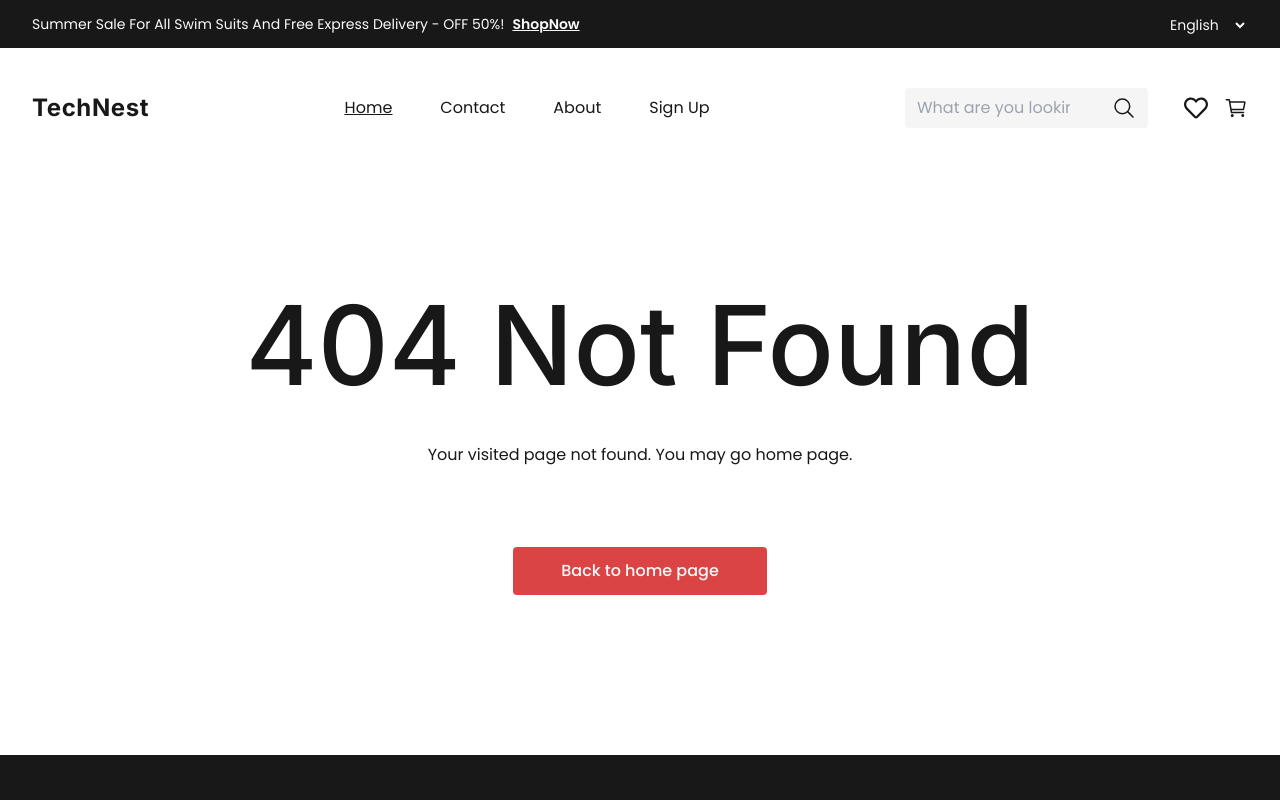
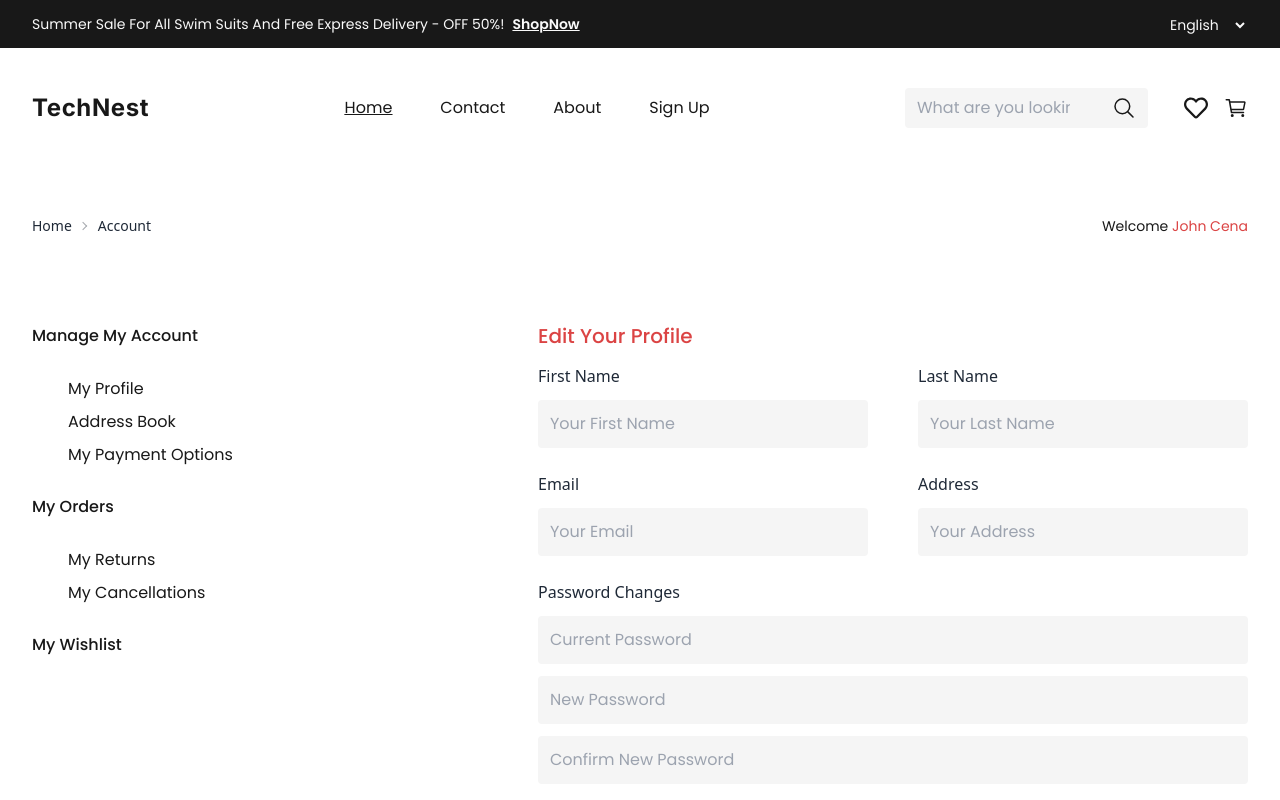
Before and after one commit to km-saifullah/tech-nest, a Next.js app in the folder client/: page /account in a window 1280 px wide. Before the commit this address had no page. Shown: the top 800 px of the page. Built offline with nearby package versions, Linux system fonts and the light colour scheme.

Commit message:
my account page design done

```diff
--- a/client/package.json
+++ b/client/package.json
@@ -15,6 +15,7 @@
     "react-icons": "^5.3.0"
   },
   "devDependencies": {
+    "daisyui": "^4.12.10",
     "eslint": "^8",
     "eslint-config-next": "14.2.5",
     "postcss": "^8",
--- /dev/null
+++ b/client/src/app/account/page.jsx
@@ -0,0 +1,164 @@
+import Link from "next/link";
+import React from "react";
+
+const Account = () => {
+  return (
+    <section className="pt-20 pb-28">
+      <div className="container">
+        <div className="flex items-center justify-between pb-20">
+          <div className="breadcrumbs text-sm">
+            <ul>
+              <li>
+                <Link href={"/"}>Home</Link>
+              </li>
+              <li>
+                <Link className="" href={"/account"}>
+                  Account
+                </Link>
+              </li>
+            </ul>
+          </div>
+          <div>
+            <p className="text-primary text-sm font-poppins font-normal leading-5">
+              Welcome{" "}
+              <span className="text-secondary text-sm font-poppins font-normal leading-5">
+                John Cena
+              </span>
+            </p>
+          </div>
+        </div>
+        <div className="flex items-start justify-between">
+          <div>
+            <h6 className="text-primary text-base font-poppins font-medium leading-6">
+              Manage My Account
+            </h6>
+            <ul className="px-9 py-7 flex items-start start flex-col gap-2">
+              <li>
+                <Link
+                  href={"/account"}
+                  className="text-primary text-base font-normal font-poppins leading-6 hover:text-secondary"
+                >
+                  My Profile
+                </Link>
+              </li>
+              <li>
+                <Link
+                  href={"/address"}
+                  className="text-primary text-base font-normal font-poppins leading-6 hover:text-secondary"
+                >
+                  Address Book
+                </Link>
+              </li>
+              <li>
+                <Link
+                  href={"/payment-option"}
+                  className="text-primary text-base font-normal font-poppins leading-6 hover:text-secondary"
+                >
+                  My Payment Options
+                </Link>
+              </li>
+            </ul>
+            <h6 className="text-primary text-base font-poppins font-medium leading-6">
+              My Orders
+            </h6>
+            <ul className="px-9 py-7 flex items-start start flex-col gap-2">
+              <li>
+                <Link
+                  href={"/address"}
+                  className="text-primary text-base font-normal font-poppins leading-6 hover:text-secondary"
+                >
+                  My Returns
+                </Link>
+              </li>
+              <li>
+                <Link
+                  href={"/payment-option"}
+                  className="text-primary text-base font-normal font-poppins leading-6 hover:text-secondary"
+                >
+                  My Cancellations
+                </Link>
+              </li>
+            </ul>
+            <h6 className="text-primary text-base font-poppins font-medium leading-6">
+              My Wishlist
+            </h6>
+          </div>
+          <div className="">
+            <h4 className="text-secondary text-xl font-poppins font-medium leading-6">
+              Edit Your Profile
+            </h4>
+
+            <form action="" className="py-4">
+              <div className="flex items-center justify-between gap-6">
+                <div className="flex items-start justify-start flex-col space-y-3">
+                  <label htmlFor="name">First Name</label>
+                  <input
+                    type="text"
+                    placeholder="Your First Name"
+                    className="w-[330px] px-3 py-3 rounded bg-inputBg text-text text-base font-poppins font-normal leading-6 outline-none border-none"
+                  />
+                </div>
+                <div className="flex items-start justify-start flex-col space-y-3">
+                  <label htmlFor="name">Last Name</label>
+                  <input
+                    type="text"
+                    placeholder="Your Last Name"
+                    className="w-[330px] px-3 py-3 rounded bg-inputBg text-text text-base font-poppins font-normal leading-6 outline-none border-none"
+                  />
+                </div>
+              </div>
+              <div className="flex items-center justify-between gap-6 pt-6">
+                <div className="flex items-start justify-start flex-col space-y-3">
+                  <label htmlFor="name">Email</label>
+                  <input
+                    type="email"
+                    placeholder="Your Email"
+                    className="w-[330px] px-3 py-3 rounded bg-inputBg text-text text-base font-poppins font-normal leading-6 outline-none border-none"
+                  />
+                </div>
+                <div className="flex items-start justify-start flex-col space-y-3">
+                  <label htmlFor="name">Address</label>
+                  <input
+                    type="text"
+                    placeholder="Your Address"
+                    className="w-[330px] px-3 py-3 rounded bg-inputBg text-text text-base font-poppins font-normal leading-6 outline-none border-none"
+                  />
+                </div>
+              </div>
+              <div className="w-full pt-6 flex items-start justify-start flex-col gap-6">
+                <div className="flex items-start justify-start flex-col space-y-3">
+                  <label htmlFor="name">Password Changes</label>
+                  <input
+                    type="password"
+                    placeholder="Current Password"
+                    className="w-[710px] px-3 py-3 rounded bg-inputBg text-text text-base font-poppins font-normal leading-6 outline-none border-none"
+                  />
+                  <input
+                    type="password"
+                    placeholder="New Password"
+                    className="w-[710px] px-3 py-3 rounded bg-inputBg text-text text-base font-poppins font-normal leading-6 outline-none border-none"
+                  />
+                  <input
+                    type="password"
+                    placeholder="Confirm New Password"
+                    className="w-[710px] px-3 py-3 rounded bg-inputBg text-text text-base font-poppins font-normal leading-6 outline-none border-none"
+                  />
+                </div>
+              </div>
+              <div className="flex items-center justify-end gap-x-4 py-6">
+                <div>
+                  <button>Cancel</button>
+                </div>
+                <div>
+                  <button className="btn">Save Changes</button>
+                </div>
+              </div>
+            </form>
+          </div>
+        </div>
+      </div>
+    </section>
+  );
+};
+
+export default Account;
--- a/client/src/app/layout.jsx
+++ b/client/src/app/layout.jsx
@@ -10,7 +10,7 @@ export const metadata = {
 
 export default function RootLayout({ children }) {
   return (
-    <html lang="en">
+    <html lang="en" data-theme="light">
       <body>
         <Header />
         <Navbar />
--- a/client/src/app/login/page.jsx
+++ b/client/src/app/login/page.jsx
@@ -1,8 +1,34 @@
+"use client";
+import { useState } from "react";
 import Image from "next/image";
 import signup_image from "/public/signup_image.png";
-import Link from "next/link";
 
-const page = () => {
+const Login = () => {
+  const [loginData, setLoginData] = useState({
+    email: "",
+    password: "",
+  });
+
+  const handleLoginData = (e) => {
+    const loginInfo = { ...loginData };
+    loginInfo[e.target.name] = e.target.value;
+    setLoginData(loginInfo);
+  };
+
+  const handleLogin = (e) => {
+    console.log("clicked");
+    console.log(loginData);
+    setLoginData({
+      email: "",
+      password: "",
+    });
+    e.preventDefault();
+  };
+
+  const handleForgetPassword = (e) => {
+    console.log("Clicked");
+    e.preventDefault();
+  };
   return (
     <div className="pt-14 pb-32">
       <div className="container">
@@ -24,21 +50,34 @@ const page = () => {
             <form action="" className="space-y-10">
               <div className="border-b">
                 <input
-                  type="text"
+                  type="email"
                   placeholder="Email or Phone Number"
                   className="w-full py-2 border-none outline-none text-base text-text font-poppins font-normal leading-6"
+                  name="email"
+                  value={loginData.email}
+                  onChange={handleLoginData}
                 />
               </div>
               <div className="border-b">
                 <input
-                  type="text"
+                  type="password"
                   placeholder="Password"
                   className="w-full py-2 border-none outline-none text-base text-text font-poppins font-normal leading-6"
+                  name="password"
+                  value={loginData.password}
+                  onChange={handleLoginData}
                 />
               </div>
               <div className="flex items-center justify-between">
-                <button className="btn">Login</button>
-                <button className="text-secondary">Forget Password?</button>
+                <button className="btn" onClick={handleLogin}>
+                  Login
+                </button>
+                <button
+                  className="text-secondary"
+                  onClick={handleForgetPassword}
+                >
+                  Forget Password?
+                </button>
               </div>
             </form>
           </div>
@@ -48,4 +87,4 @@ const page = () => {
   );
 };
 
-export default page;
+export default Login;
--- a/client/src/components/Header.jsx
+++ b/client/src/components/Header.jsx
@@ -21,7 +21,7 @@ const Header = () => {
             <select
               name="English"
               id=""
-              className="bg-transparent border-none border-transparent text-light px-3 outline-none outline-transparent text-[14px] font-normal font-poppins leading-[21px]"
+              className="bg-primary border-none border-transparent text-light px-3 outline-none outline-transparent text-[14px] font-normal font-poppins leading-[21px]"
             >
               <option>English</option>
               <option>Bangla</option>
--- a/client/tailwind.config.js
+++ b/client/tailwind.config.js
@@ -39,5 +39,9 @@ module.exports = {
         inter: '"Inter", sans-serif',
       },
     },
+    daisyui: {
+      themes: ["light", "dark", "cupcake"],
+    },
   },
+  plugins: [require("daisyui")],
 };
```
Also changed, not shown: 1 other file (tests, documents, lock files or other folders).
